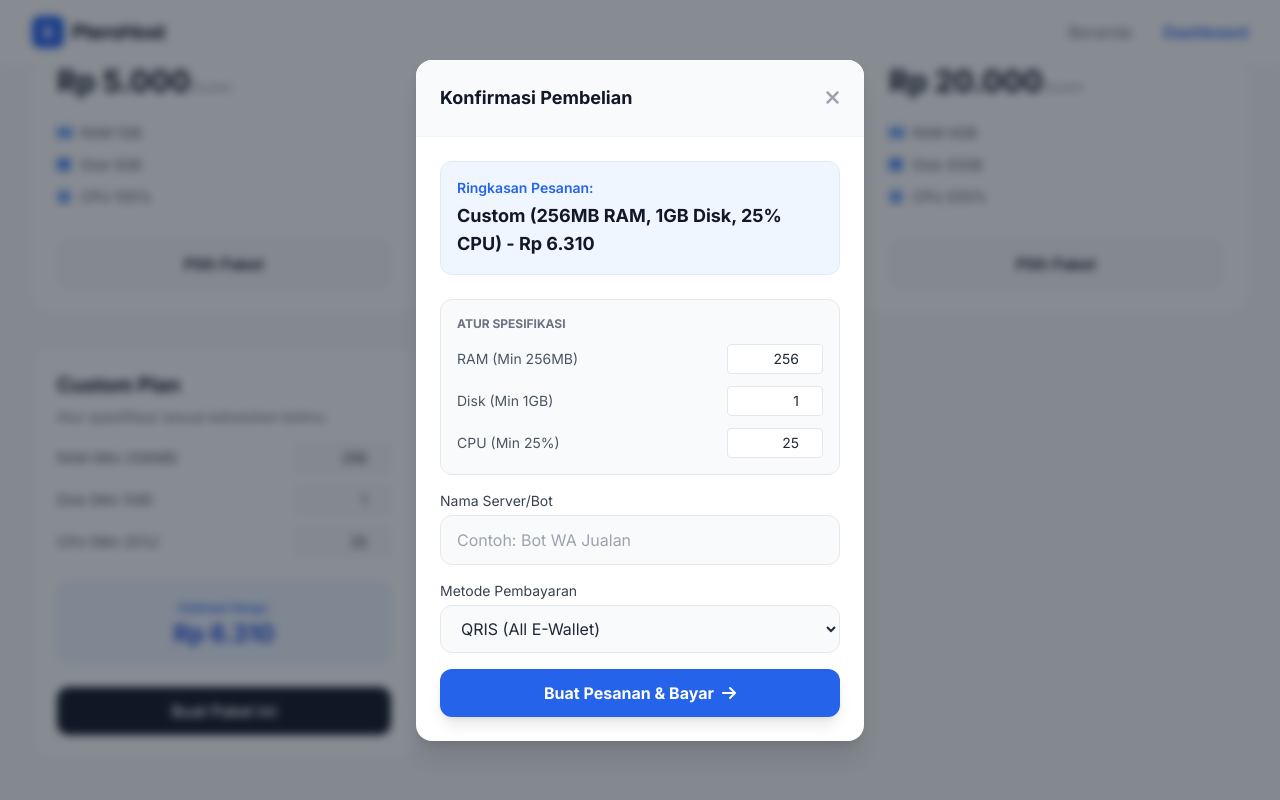
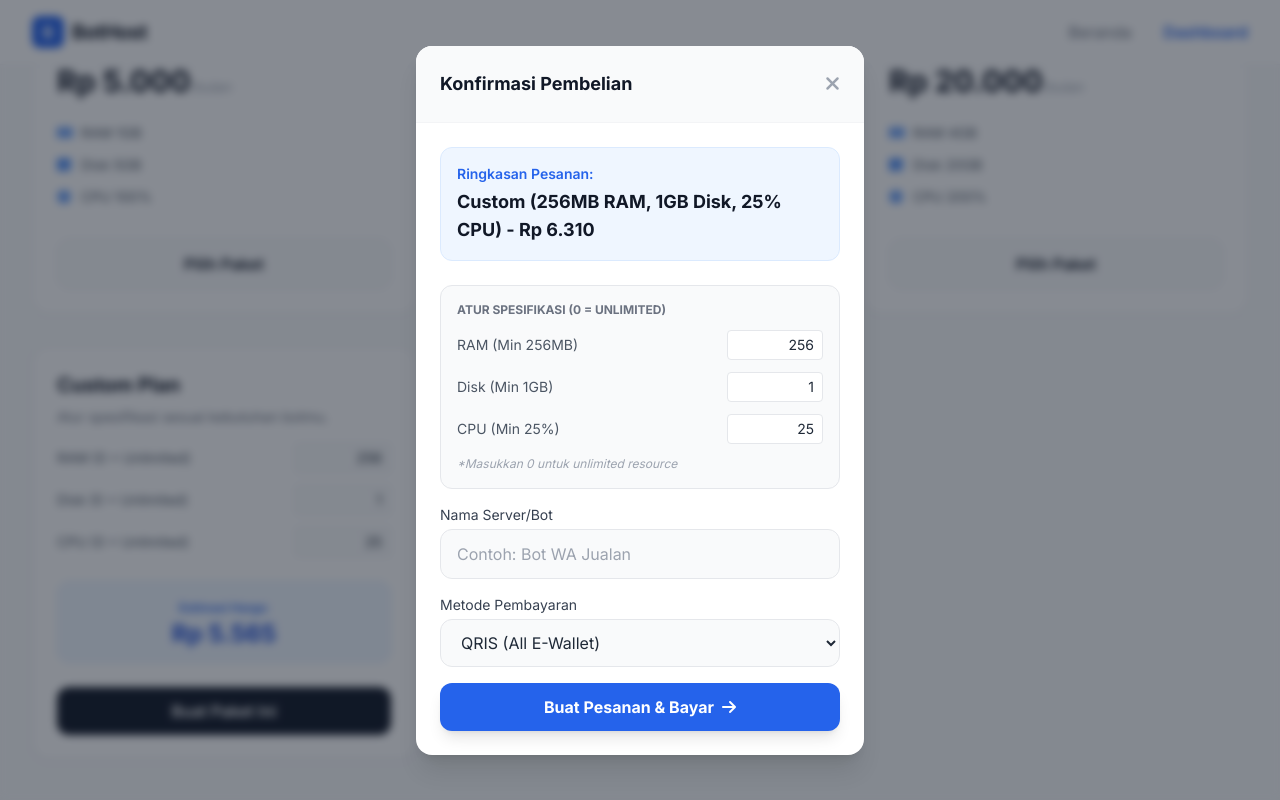
Before and after one commit to dndjsnb/panel-ptero-fagymoffc, a website: page public/dashboard.html in a window 1280 px wide. Both pictures are taken after a click on the button "Buat Paket Ini". Shown: the part 219-1019 px from the top of the page. Drawn offline with nearby package versions, Linux system fonts and the light colour scheme.

Commit message:
Add files via upload

```diff
--- a/public/dashboard.html
+++ b/public/dashboard.html
@@ -11,7 +11,9 @@
         body { font-family: 'Inter', sans-serif; background-color: #f9fafb; }
         .loader { border: 3px solid #f3f3f3; border-radius: 50%; border-top: 3px solid #2563eb; width: 20px; height: 20px; animation: spin 1s linear infinite; }
         @keyframes spin { 0% { transform: rotate(0deg); } 100% { transform: rotate(360deg); } }
-        .qr-container img { max-width: 100%; height: auto; border-radius: 8px; }
+        /* Hide arrows on number input for cleaner look */
+        input[type=number]::-webkit-inner-spin-button,
+        input[type=number]::-webkit-outer-spin-button { -webkit-appearance: none; margin: 0; }
     </style>
 </head>
 <body class="text-gray-800 antialiased min-h-screen flex flex-col">
@@ -22,7 +24,7 @@
             <div class="flex justify-between h-16 items-center">
                 <div class="flex items-center gap-2">
                     <div class="w-8 h-8 bg-blue-600 rounded-lg flex items-center justify-center text-white font-bold">B</div>
-                    <span class="font-bold text-xl tracking-tight text-gray-900">PteroHost</span>
+                    <span class="font-bold text-xl tracking-tight text-gray-900">BotHost</span>
                 </div>
                 <div class="hidden md:flex space-x-8">
                     <a href="index.html" class="text-gray-500 hover:text-blue-600 transition">Beranda</a>
@@ -69,19 +71,21 @@
 
                         <!-- Input Custom Plan -->
                         <div id="customSpecs" class="hidden space-y-3 mb-4 p-4 bg-gray-50 rounded-xl border border-gray-200">
-                            <p class="text-xs font-bold text-gray-500 uppercase">Atur Spesifikasi</p>
+                            <p class="text-xs font-bold text-gray-500 uppercase mb-2">Atur Spesifikasi (0 = Unlimited)</p>
+
                             <div class="flex justify-between items-center">
                                 <label class="text-sm text-gray-600">RAM (Min 256MB)</label>
-                                <input type="number" id="customRam" value="256" min="256" class="w-24 px-2 py-1 border rounded text-right text-sm">
+                                <input type="number" id="customRam" value="256" min="0" step="128" onchange="calculateCustomPrice()" class="w-24 px-2 py-1 border rounded text-right text-sm focus:ring-2 focus:ring-blue-200 outline-none">
                             </div>
                             <div class="flex justify-between items-center">
                                 <label class="text-sm text-gray-600">Disk (Min 1GB)</label>
-                                <input type="number" id="customDisk" value="1" min="1" class="w-24 px-2 py-1 border rounded text-right text-sm">
+                                <input type="number" id="customDisk" value="1" min="0" step="1" onchange="calculateCustomPrice()" class="w-24 px-2 py-1 border rounded text-right text-sm focus:ring-2 focus:ring-blue-200 outline-none">
                             </div>
                             <div class="flex justify-between items-center">
                                 <label class="text-sm text-gray-600">CPU (Min 25%)</label>
-                                <input type="number" id="customCpu" value="25" min="25" class="w-24 px-2 py-1 border rounded text-right text-sm">
+                                <input type="number" id="customCpu" value="25" min="0" step="25" onchange="calculateCustomPrice()" class="w-24 px-2 py-1 border rounded text-right text-sm focus:ring-2 focus:ring-blue-200 outline-none">
                             </div>
+                            <p class="text-xs text-gray-400 mt-2 italic">*Masukkan 0 untuk unlimited resource</p>
                         </div>
 
                         <div>
@@ -111,11 +115,11 @@
                             <i class="fa-solid fa-check text-xl"></i>
                         </div>
                         <h4 class="text-xl font-bold text-gray-900">Pesanan Dibuat!</h4>
-                        <p class="text-sm text-gray-500 mt-1">Silakan scan QRIS di bawah ini untuk menyelesaikan pembayaran.</p>
+                        <p class="text-sm text-gray-500 mt-1">Silakan scan QRIS di bawah ini.</p>
                     </div>
 
-                    <div class="qr-container bg-white p-4 rounded-xl border border-gray-200 mb-4 inline-block">
-                        <img id="qrisImage" src="" alt="QR Code Pembayaran" class="mx-auto">
+                    <div class="bg-white p-4 rounded-xl border border-gray-200 mb-4 inline-block shadow-sm">
+                        <img id="qrisImage" src="" alt="QR Code Pembayaran" class="mx-auto w-48 h-48 object-contain">
                     </div>
 
                     <div class="bg-gray-50 rounded-xl p-4 mb-6 text-left">
@@ -177,26 +181,26 @@
 
                             <div class="space-y-3 mb-6">
                                 <div class="flex items-center justify-between text-sm">
-                                    <span class="text-gray-600">RAM (Min 256MB)</span>
-                                    <input type="number" id="customRam" value="256" min="256" step="128" onchange="calculateCustomPrice()" class="w-24 px-2 py-1 border rounded text-right bg-gray-50">
+                                    <span class="text-gray-600">RAM (0 = Unlimited)</span>
+                                    <input type="number" id="customRamCard" value="256" min="0" step="128" onchange="updateCardPrice()" class="w-24 px-2 py-1 border rounded text-right bg-gray-50">
                                 </div>
                                 <div class="flex items-center justify-between text-sm">
-                                    <span class="text-gray-600">Disk (Min 1GB)</span>
-                                    <input type="number" id="customDisk" value="1" min="1" step="1" onchange="calculateCustomPrice()" class="w-24 px-2 py-1 border rounded text-right bg-gray-50">
+                                    <span class="text-gray-600">Disk (0 = Unlimited)</span>
+                                    <input type="number" id="customDiskCard" value="1" min="0" step="1" onchange="updateCardPrice()" class="w-24 px-2 py-1 border rounded text-right bg-gray-50">
                                 </div>
                                 <div class="flex items-center justify-between text-sm">
-                                    <span class="text-gray-600">CPU (Min 25%)</span>
-                                    <input type="number" id="customCpu" value="25" min="25" step="25" onchange="calculateCustomPrice()" class="w-24 px-2 py-1 border rounded text-right bg-gray-50">
+                                    <span class="text-gray-600">CPU (0 = Unlimited)</span>
+                                    <input type="number" id="customCpuCard" value="25" min="0" step="25" onchange="updateCardPrice()" class="w-24 px-2 py-1 border rounded text-right bg-gray-50">
                                 </div>
                             </div>
 
                             <div class="mb-6 p-3 bg-blue-50 rounded-xl text-center border border-blue-100">
                                 <span class="text-xs text-blue-600 font-semibold">Estimasi Harga:</span>
-                                <div id="customPriceDisplay" class="text-2xl font-black text-blue-700">Rp 5.565</div>
+                                <div id="customPriceDisplayCard" class="text-2xl font-black text-blue-700">Rp 5.565</div>
                             </div>
                         </div>
 
-                        <button onclick="openCheckout('${product.id}')" class="w-full py-3 px-4 rounded-xl font-semibold bg-gray-900 hover:bg-gray-800 text-white transition">
+                        <button onclick="openCheckoutFromCard()" class="w-full py-3 px-4 rounded-xl font-semibold bg-gray-900 hover:bg-gray-800 text-white transition">
                             Buat Paket Ini
                         </button>
                     </div>
@@ -225,24 +229,52 @@
                 </div>
                 `;
             }).join('');
-            calculateCustomPrice();
+            updateCardPrice();
         }
 
-        // --- LOGIKA CUSTOM PLAN ---
+        // --- LOGIKA CUSTOM PLAN (SUPPORT 0 = UNLIMITED) ---
         function calculateCustomPrice() {
-            const ram = parseInt(document.getElementById('customRam')?.value) || 256;
-            const disk = parseInt(document.getElementById('customDisk')?.value) || 1;
-            const cpu = parseInt(document.getElementById('customCpu')?.value) || 25;
+            // Ambil nilai, jika kosong atau invalid anggap 0
+            let ram = parseInt(document.getElementById('customRam')?.value);
+            let disk = parseInt(document.getElementById('customDisk')?.value);
+            let cpu = parseInt(document.getElementById('customCpu')?.value);
 
-            if (ram < 256) document.getElementById('customRam').value = 256;
-            if (disk < 1) document.getElementById('customDisk').value = 1;
-            if (cpu < 25) document.getElementById('customCpu').value = 25;
+            // Handle NaN atau negatif jadi 0
+            ram = (isNaN(ram) || ram < 0) ? 0 : ram;
+            disk = (isNaN(disk) || disk < 0) ? 0 : disk;
+            cpu = (isNaN(cpu) || cpu < 0) ? 0 : cpu;
 
-            const price = 2000 + (ram * 10) + (disk * 500) + (cpu * 50);
+            // Rumus Harga: Base 2000 + Ram*10 + Disk*500 + Cpu*50
+            // Kalau 0 (unlimited), kita kasih harga premium misal 50000 atau sesuaikan logic lu
+            // Di sini gue asumsikan unlimited itu mahal, misal dikali 100x lipat dari base
+            const ramPrice = ram === 0 ? 50000 : (ram * 10);
+            const diskPrice = disk === 0 ? 50000 : (disk * 500);
+            const cpuPrice = cpu === 0 ? 50000 : (cpu * 50);
+
+            const price = 2000 + ramPrice + diskPrice + cpuPrice;
+
             if(document.getElementById('customPriceDisplay')) {
                 document.getElementById('customPriceDisplay').innerText = `Rp ${price.toLocaleString('id-ID')}`;
             }
             return price;
+        }
+
+        // Helper buat update harga di kartu produk (biar sinkron sama modal)
+        function updateCardPrice() {
+            const r = document.getElementById('customRamCard')?.value || 256;
+            const d = document.getElementById('customDiskCard')?.value || 1;
+            const c = document.getElementById('customCpuCard')?.value || 25;
+
+            // Sync ke input modal juga biar pas dibuka nilainya sama
+            if(document.getElementById('customRam')) document.getElementById('customRam').value = r;
+            if(document.getElementById('customDisk')) document.getElementById('customDisk').value = d;
+            if(document.getElementById('customCpu')) document.getElementById('customCpu').value = c;
+
+            calculateCustomPrice();
+        }
+
+        function openCheckoutFromCard() {
+            openCheckout('custom');
         }
 
         // --- MODAL FUNCTIONS ---
@@ -251,7 +283,9 @@
             document.getElementById('stepForm').classList.remove('hidden');
             document.getElementById('stepPayment').classList.add('hidden');
             document.getElementById('modalTitle').textContent = 'Konfirmasi Pembelian';
-            document.getElementById('checkoutForm').reset();
+
+            // Jangan reset form sepenuhnya biar user gak ilang data kalau salah klik
+            // document.getElementById('checkoutForm').reset();
 
             const product = products.find(p => p.id === planId);
             document.getElementById('planIdInput').value = planId;
@@ -262,7 +296,12 @@
                 const r = document.getElementById('customRam').value;
                 const d = document.getElementById('customDisk').value;
                 const c = document.getElementById('customCpu').value;
-                summaryText = `Custom (${r}MB RAM, ${d}GB Disk, ${c}% CPU) - Rp ${price.toLocaleString('id-ID')}`;
+
+                const rText = r == 0 ? "Unlimited" : `${r}MB`;
+                const dText = d == 0 ? "Unlimited" : `${d}GB`;
+                const cText = c == 0 ? "Unlimited" : `${c}%`;
+
+                summaryText = `Custom (${rText} RAM, ${dText} Disk, ${cText} CPU) - Rp ${price.toLocaleString('id-ID')}`;
                 document.getElementById('customSpecs').classList.remove('hidden');
             } else {
                 document.getElementById('customSpecs').classList.add('hidden');
@@ -297,41 +336,46 @@
             };
 
             if (planId === 'custom') {
-                payload.custom_ram = parseInt(document.getElementById('customRam').value);
-                payload.custom_disk = parseInt(document.getElementById('customDisk').value);
-                payload.custom_cpu = parseInt(document.getElementById('customCpu').value);
+                // Kirim 0 kalau user mau unlimited
+                payload.custom_ram = parseInt(document.getElementById('customRam').value) || 0;
+                payload.custom_disk = parseInt(document.getElementById('customDisk').value) || 0;
+                payload.custom_cpu = parseInt(document.getElementById('customCpu').value) || 0;
             }
 
             try {
                 // GANTI URL INI DENGAN ENDPOINT WEBHOOK LU YANG SEBENARNYA
+                // Pastikan URL ini bener-bener ngembaliin JSON, bukan HTML error page
                 const response = await fetch('/api/webhook', {
                     method: 'POST',
                     headers: { 'Content-Type': 'application/json' },
                     body: JSON.stringify(payload)
                 });
 
+                // Cek dulu apakah response OK sebelum parse JSON
+                if (!response.ok) {
+                    // Kalau error, coba baca text dulu biar gak crash pas parse JSON
+                    const errorText = await response.text();
+                    throw new Error(`Server Error (${response.status}): ${errorText.substring(0, 100)}...`);
+                }
+
                 const data = await response.json();
-
-                if (!response.ok) throw new Error(data.error || 'Gagal memproses pesanan');
 
                 // SUKSES! Tampilkan QRIS di dalam modal
                 document.getElementById('stepForm').classList.add('hidden');
                 document.getElementById('stepPayment').classList.remove('hidden');
                 document.getElementById('modalTitle').textContent = 'Selesaikan Pembayaran';
 
-                // Set data QRIS (sesuaikan field name dengan response webhook lu)
-                // Biasanya Zakkistore mengembalikan 'qr_string' atau 'qr_image_url'
-                // Jika qr_string, kita perlu generate gambar QR di frontend pakai library qrcode.js
-                // Atau jika webhook lu sudah return base64 image/url, tinggal set src-nya
+                // Set data QRIS
+                // Fallback pakai API qrserver kalau webhook cuma kirim string
+                const qrData = data.qr_string || data.qr_image_url || 'https://via.placeholder.com/200?text=QR+Error';
+                document.getElementById('qrisImage').src = data.qr_image_url || `https://api.qrserver.com/v1/create-qr-code/?size=200x200&data=${encodeURIComponent(qrData)}`;
 
-                // Contoh asumsi webhook return qr_image_url:
-                document.getElementById('qrisImage').src = data.qr_image_url || `https://api.qrserver.com/v1/create-qr-code/?size=200x200&data=${encodeURIComponent(data.qr_string)}`;
-
-                document.getElementById('payInvoice').textContent = data.invoice;
-                document.getElementById('payPrice').textContent = `Rp ${data.final_price?.toLocaleString('id-ID') || '-'}`;
+                document.getElementById('payInvoice').textContent = data.invoice || 'INV-UNKNOWN';
+                document.getElementById('payPrice').textContent = `Rp ${(data.final_price || calculateCustomPrice()).toLocaleString('id-ID')}`;
 
             } catch (error) {
-                showToast(error.message, true);
+                console.error(error);
+                showToast(error.message || 'Gagal menghubungi server. Cek konsol.', true);
             } finally {
                 btn.disabled = false;
                 btn.innerHTML = originalText;
```
